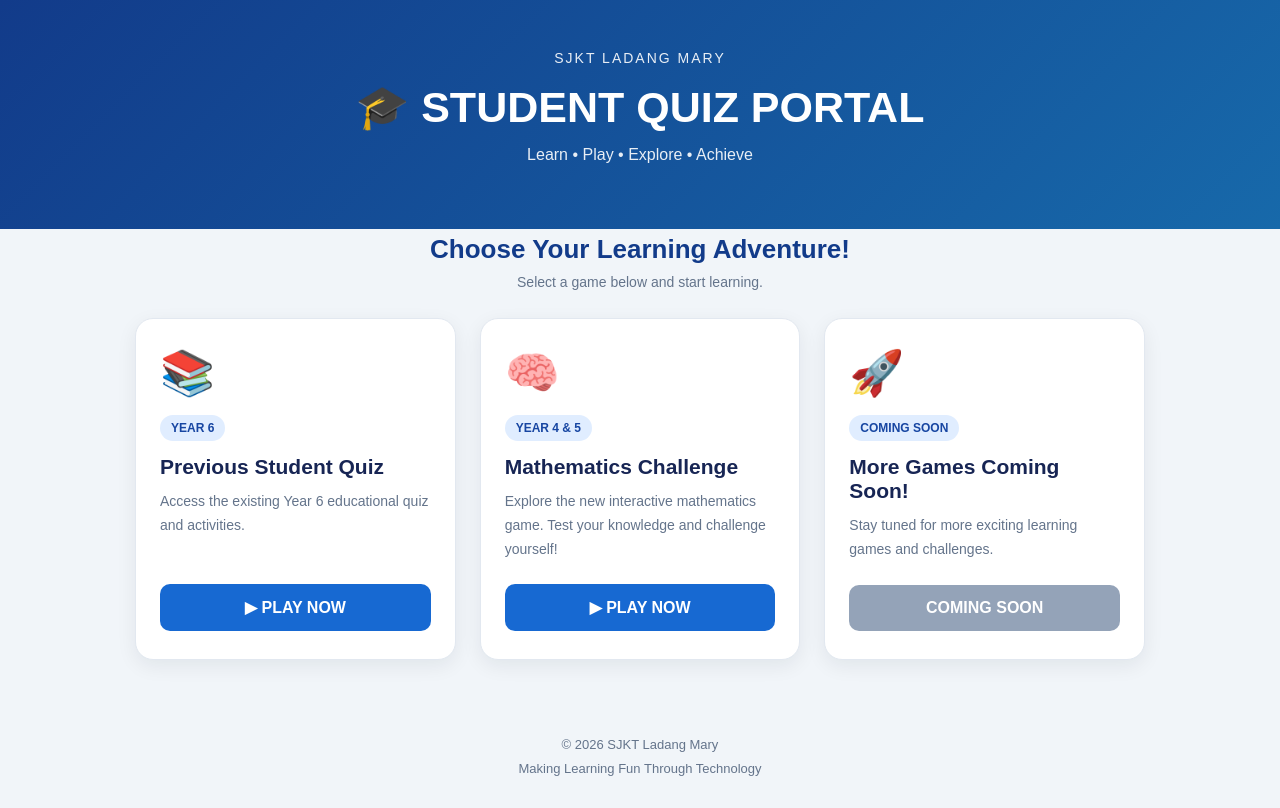
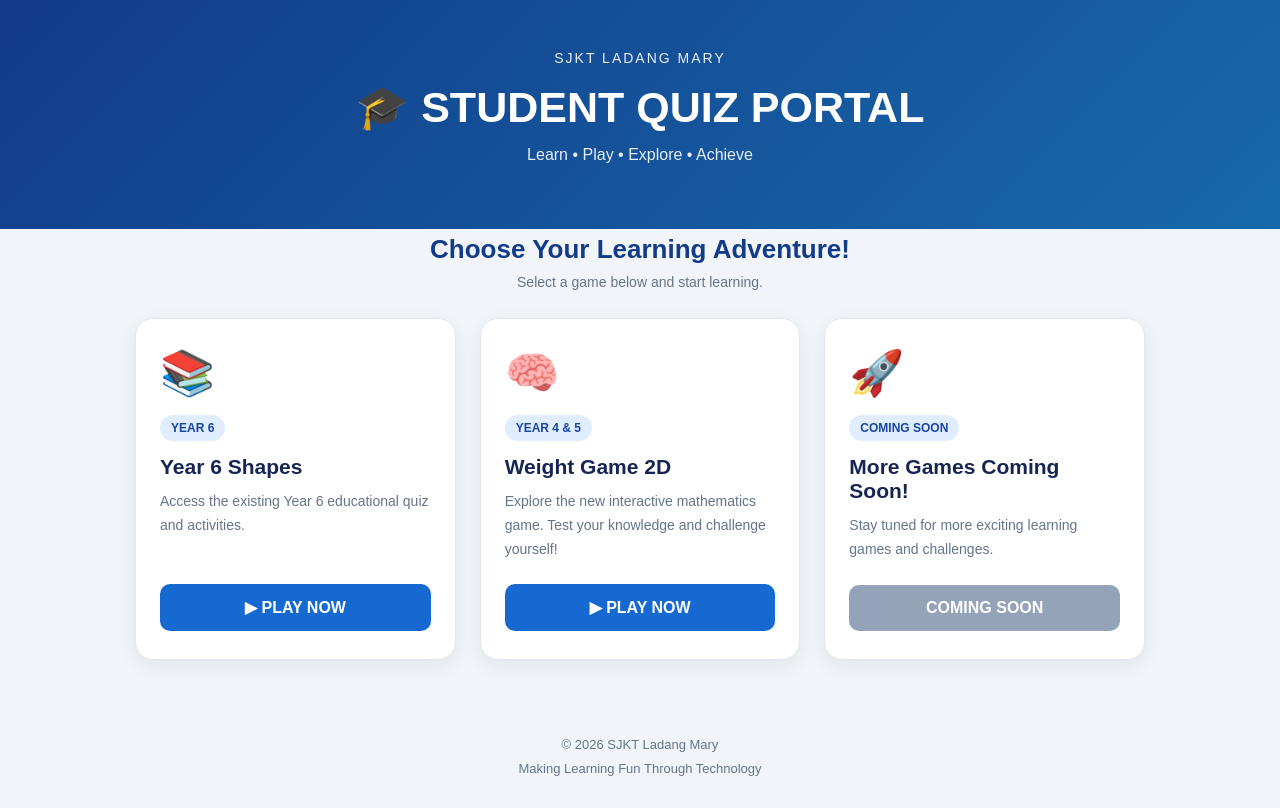
Before and after one commit to ATHAVAN1238/quiz-students, a plain HTML site: page index.html in a window 1280 px wide. Drawn offline with Linux system fonts and the light colour scheme.

Commit message:
Update quiz titles for Year 6 and Year 4 & 5

```diff
--- a/index.html
+++ b/index.html
@@ -189,7 +189,7 @@ footer {
         <div class="card">
             <div class="emoji">📚</div>
             <span class="tag">YEAR 6</span>
-            <h3>Previous Student Quiz</h3>
+            <h3>Year 6 Shapes</h3>
             <p>Access the existing Year 6 educational quiz and activities.</p>
             <a class="play-btn" href="./year6.html">
                 ▶ PLAY NOW
@@ -200,7 +200,7 @@ footer {
         <div class="card">
             <div class="emoji">🧠</div>
             <span class="tag">YEAR 4 & 5</span>
-            <h3>Mathematics Challenge</h3>
+            <h3>Weight Game 2D</h3>
             <p>Explore the new interactive mathematics game. Test your knowledge and challenge yourself!</p>
             <a class="play-btn" href="./year45gemini.html">
                 ▶ PLAY NOW
```
